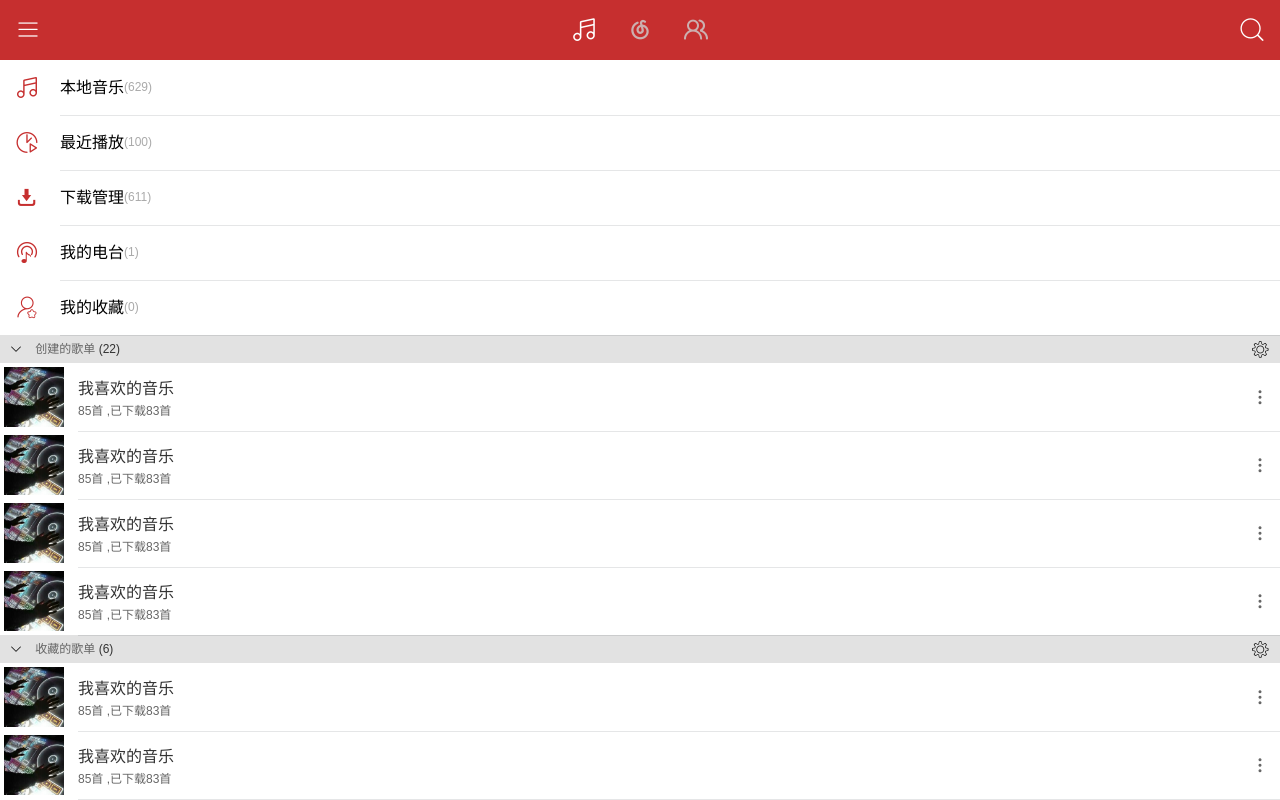
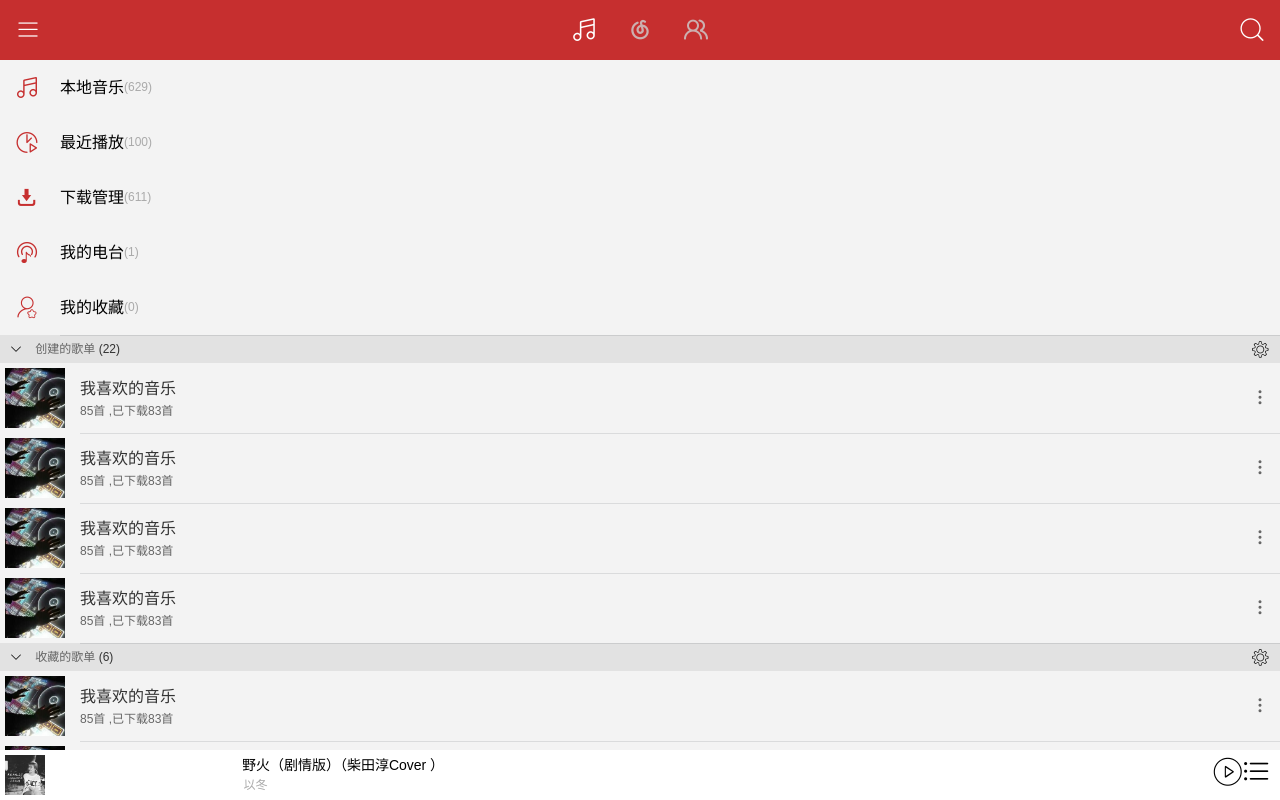
Before and after one commit to qianlongdoit/cloudMusic, a Vue app: page /#/myMusic in a window 1280 px wide. Built offline with nearby package versions, Linux system fonts and the light colour scheme.

Commit message:
playPanel

```diff
--- a/src/App.vue
+++ b/src/App.vue
@@ -2,19 +2,24 @@
   <div id="app">
     <!--导航条头部-->
     <v-header></v-header>
+    <!--侧边栏-->
     <v-sidebar></v-sidebar>
+    <!--播放栏-->
+    <v-play></v-play>
   </div>
 </template>
 
 <script>
   import header from './components/header/header.vue'
   import sidebar from './components/sideBar/index.vue'
+  import playPanel from './components/playPanel/index.vue'
 
   export default {
     name: 'app',
     components: {
       'v-header': header,
-      'v-sidebar': sidebar
+      'v-sidebar': sidebar,
+      'v-play': playPanel
     }
   }
 </script>
--- a/src/components/myMusic/mainMenu.vue
+++ b/src/components/myMusic/mainMenu.vue
@@ -43,6 +43,7 @@
   .mainMenu
     height 55px
     position relative
+    background #f3f3f3
     .icon,.title,.count
       line-height 55px
       vertical-align middle
--- a/src/components/myMusic/musicList.vue
+++ b/src/components/myMusic/musicList.vue
@@ -27,11 +27,12 @@
   .musicList
     display flex
     box-sizing border-box
-    height 68px
+    height 70px
+    background #f3f3f3
     .cover
       width 60px
       height 60px
-      margin 4px 4px
+      margin 5px 5px
     .detail
       position relative
       width 100%
--- a/src/components/playPanel/index.vue
+++ b/src/components/playPanel/index.vue
@@ -1,6 +1,18 @@
 <template>
   <section class="play-panel">
-    playPanel
+    <img class="song-cover" src="../../../static/musiclist/10.jpg" alt="">
+
+    <div class="summary">
+      <div class="song-name-wrapper">
+        <p class="song-name">{{'【剑三·咩炮】野火（剧情版）（柴田淳Cover ）'}}</p>
+      </div>
+      <span class="singer">{{'以冬'}}</span>
+    </div>
+
+    <div class="control">
+      <i class="icon icon-playdetail"></i>
+      <i class="icon icon-list-music"></i>
+    </div>
   </section>
 </template>
 
@@ -9,5 +21,50 @@
 </script>
 
 <style lang="stylus" rel="stylesheet/stylus">
+  @keyframes scroll {
+    from {
+      transform: translate3d(0, 0, 0)
+    }
+    to {
+      transform: translate3d(-300px, 0, 0)
+    }
+  }
+
+  .play-panel
+    position fixed
+    bottom 0
+    display flex
+    justify-content space-between
+    background #fff
+    height 50px
+    width 100%
+    box-sizing border-box
+    padding 5px
+    .song-cover
+      width 40px
+      height 40px
+    .summary
+      width 60%
+      padding 0 15px 0 5px
+      .song-name, .singer, .song-name-wrapper
+        height 20px
+        line-height 20px
+      .song-name-wrapper
+        position relative
+        text-overflow clip
+        overflow hidden
+        white-space: nowrap;
+        .song-name
+          position absolute
+          top 0
+          left 0
+          font-size 14px
+          animation scroll 10s linear 2s infinite
+      .singer
+        font-size 12px
+        color #aaa
+    .control
+      line-height 40px
+      font-size 28px
 
 </style>
```
